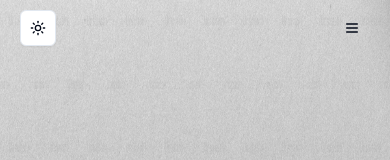
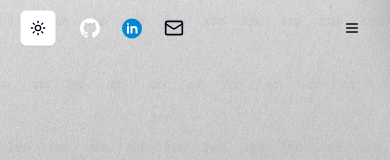
Before and after one commit to Jchase2/portfolio-v3, a Next.js app: page / in a window 390 px wide. Shown: the top 160 px of the page. Built offline with nearby package versions, Linux system fonts and the light colour scheme.

Commit message:
Added social media links for mobile on the nevbar when the margin menu is set to disappear on the left.

```diff
--- a/src/components/header.tsx
+++ b/src/components/header.tsx
@@ -4,11 +4,16 @@ import Link from "next/link";
 import { ThemeSwitcher } from "./theme/theme-switcher";
 import { Button, buttonVariants } from "./ui/button";
 import { Sheet, SheetContent, SheetTitle, SheetTrigger } from "./ui/sheet";
-import { ExternalLink, Menu } from "lucide-react";
+import { ExternalLink, Mail, Menu } from "lucide-react";
 import { useState } from "react";
+import { LinkedinIcon } from "./CustomIcons/LinkedinIcon";
+import { GithubIconLight } from "./CustomIcons/GithubIconLight";
+import { GithubIconDark } from "./CustomIcons/GithubIconDark";
+import { useTheme } from "next-themes";
 
 const Header = () => {
   const [open, setOpen] = useState<boolean>(false);
+  const { theme } = useTheme();
 
   const handleAnchorClick = (
     event: React.MouseEvent<HTMLAnchorElement>,
@@ -28,6 +33,30 @@ const Header = () => {
     <nav className="absolute left-0 right-0 z-20 opacity-100 w-full flex py-2.5 px-5 justify-between">
       <div className="flex align-items gap-x-2">
         <ThemeSwitcher />
+        <div className="flex flex-row items-center gap-x-5 ml-4 lg:hidden">
+          <a
+            href="https://github.com/Jchase2"
+            target="_blank"
+            rel="noreferrer"
+            className="hover:opacity-80 transition-opacity"
+          >
+            {theme === "light" ? <GithubIconLight /> : <GithubIconDark />}
+          </a>
+          <a
+            href="https://www.linkedin.com/in/jameschase2/"
+            target="_blank"
+            rel="noreferrer"
+            className="hover:opacity-80 transition-opacity"
+          >
+            <LinkedinIcon />
+          </a>
+          <a
+            href="mailto:mr.jdchase@gmail.com"
+            className="hover:opacity-80 transition-opacity"
+          >
+            <Mail size={20} />
+          </a>
+        </div>
       </div>
       <div className="flex align-items gap-x-2">
         <div className="hidden md:block">
@@ -48,7 +77,7 @@ const Header = () => {
           </Link>
           <Link
             href="/JamesChase2Resume.pdf"
-            className={buttonVariants({ variant: "outline" })}
+            className={buttonVariants({ variant: "ghost" })}
           >
             Resume
           </Link>
```
